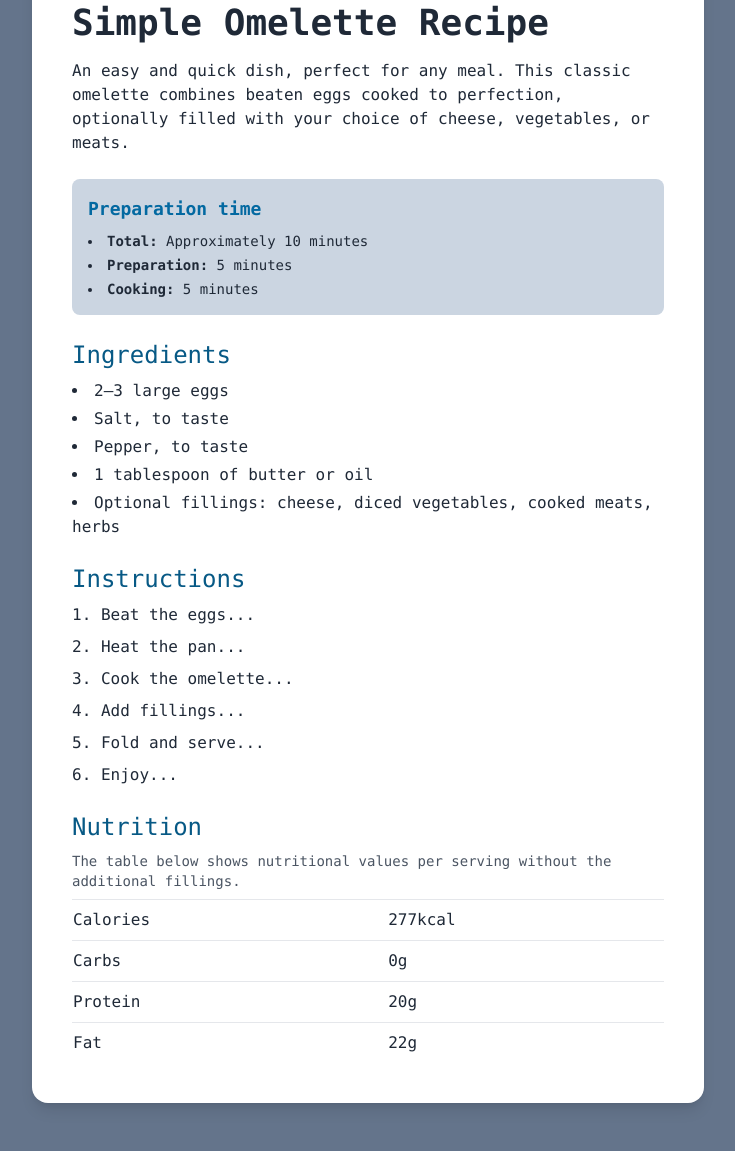
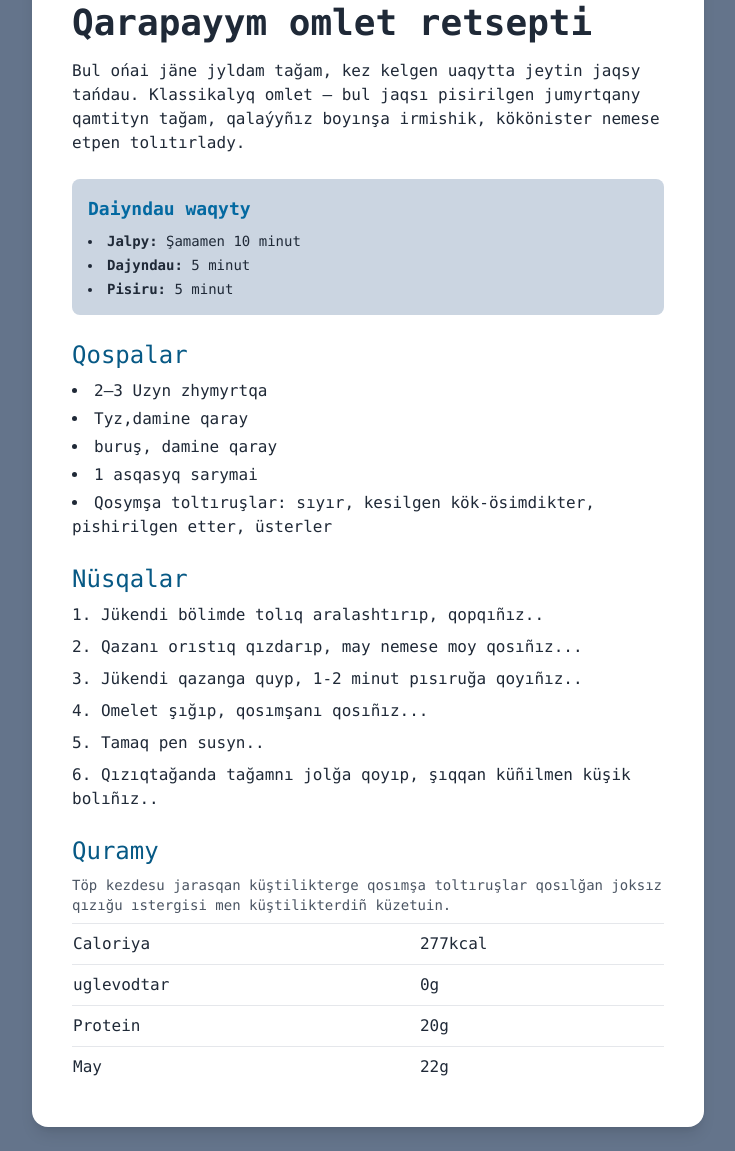
Before and after one commit to para17sat/hunter, a plain HTML site: page index.html in a window 1280 px wide. Shown: the part 356-1507 px from the top of the page, without its empty margins (272-1007 px from the left). Before the commit the page ends 1483 px from the top, so only its background shows below. Drawn offline with nearby package versions, Linux system fonts and the light colour scheme.

Commit message:
Update index.html

```diff
--- a/index.html
+++ b/index.html
@@ -10,53 +10,53 @@
   <main id="main">
     <article id="article">
       <img id="image" src="image-omelette.jpeg" alt="Omelette" />
-      <h1 id="title">Simple Omelette Recipe</h1>
+      <h1 id="title">Qarapayym omlet retsepti</h1>
       <p id="description">
-        An easy and quick dish, perfect for any meal. This classic omelette combines beaten eggs cooked to perfection,
-        optionally filled with your choice of cheese, vegetables, or meats.
+        Bul ońai jäne jyldam tağam, kez kelgen uaqytta jeytin jaqsy tańdau. Klassikalyq omlet – bul jaqsı
+        pisirilgen jumyrtqany qamtityn tağam, qalaýyñız boyınşa irmishik, kökönister nemese etpen tolıtırlady.
       </p>
 
       <section id="prep-section">
-        <h2 id="prep-title">Preparation time</h2>
+        <h2 id="prep-title">Daiyndau waqyty</h2>
         <ul id="prep-list">
-          <li><strong>Total:</strong> Approximately 10 minutes</li>
-          <li><strong>Preparation:</strong> 5 minutes</li>
-          <li><strong>Cooking:</strong> 5 minutes</li>
+          <li><strong>Jalpy:</strong>  Şamamen 10 minut</li>
+          <li><strong>Dajyndau:</strong> 5 minut</li>
+          <li><strong>Pisiru:</strong> 5 minut</li>
         </ul>
       </section>
 
       <section id="ingredients-section">
-        <h2>Ingredients</h2>
+        <h2>Qospalar</h2>
         <ul>
-          <li>2–3 large eggs</li>
-          <li>Salt, to taste</li>
-          <li>Pepper, to taste</li>
-          <li>1 tablespoon of butter or oil</li>
-          <li>Optional fillings: cheese, diced vegetables, cooked meats, herbs</li>
+          <li>2–3 Uzyn zhymyrtqa</li>
+          <li>Tyz,damine qaray</li>
+          <li>buruş, damine qaray</li>
+          <li>1 asqasyq sarymai</li>
+          <li>Qosymşa toltıruşlar: sıyır, kesilgen kök-ösimdikter, pishirilgen etter, üsterler</li>
         </ul>
       </section>
 
       <section id="instructions-section">
-        <h2>Instructions</h2>
+        <h2>Nüsqalar</h2>
         <ol>
-          <li>Beat the eggs...</li>
-          <li>Heat the pan...</li>
-          <li>Cook the omelette...</li>
-          <li>Add fillings...</li>
-          <li>Fold and serve...</li>
-          <li>Enjoy...</li>
+          <li>Jükendi bölimde tolıq aralashtırıp, qopqıñız..</li>
+          <li>Qazanı orıstıq qızdarıp, may nemese moy qosıñız...</li>
+          <li>Jükendi qazanga quyp, 1-2 minut pısıruğa qoyıñız..</li>
+          <li>Omelet şığıp, qosımşanı qosıñız...</li>
+          <li>Tamaq pen susyn..</li>
+          <li>Qızıqtağanda tağamnı jolğa qoyıp, şıqqan küñilmen küşik bolıñız..</li>
         </ol>
       </section>
 
       <section id="nutrition-section">
-        <h2>Nutrition</h2>
-        <p>The table below shows nutritional values per serving without the additional fillings.</p>
+        <h2>Quramy</h2>
+        <p>Töp kezdesu jarasqan küştilikterge qosımşa toltıruşlar qosılğan joksız qızığu ıstergisi men küştilikterdiñ küzetuin.</p>
         <table>
           <body>
-            <tr><td>Calories</td><td>277kcal</td></tr>
-            <tr><td>Carbs</td><td>0g</td></tr>
+            <tr><td>Caloriya</td><td>277kcal</td></tr>
+            <tr><td>uglevodtar</td><td>0g</td></tr>
             <tr><td>Protein</td><td>20g</td></tr>
-            <tr><td>Fat</td><td>22g</td></tr>
+            <tr><td>May</td><td>22g</td></tr>
           </body>
         </table>
       </section>
```
